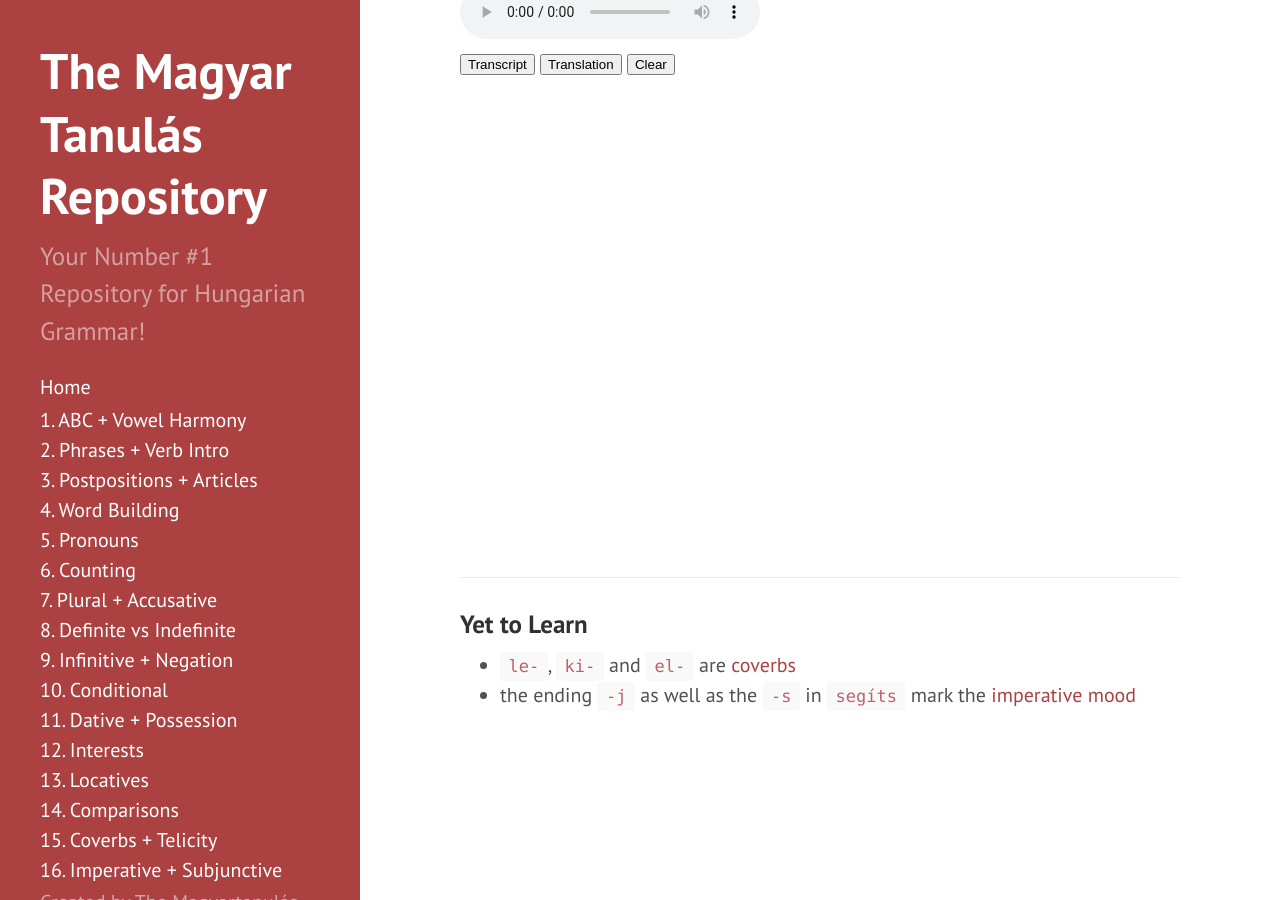
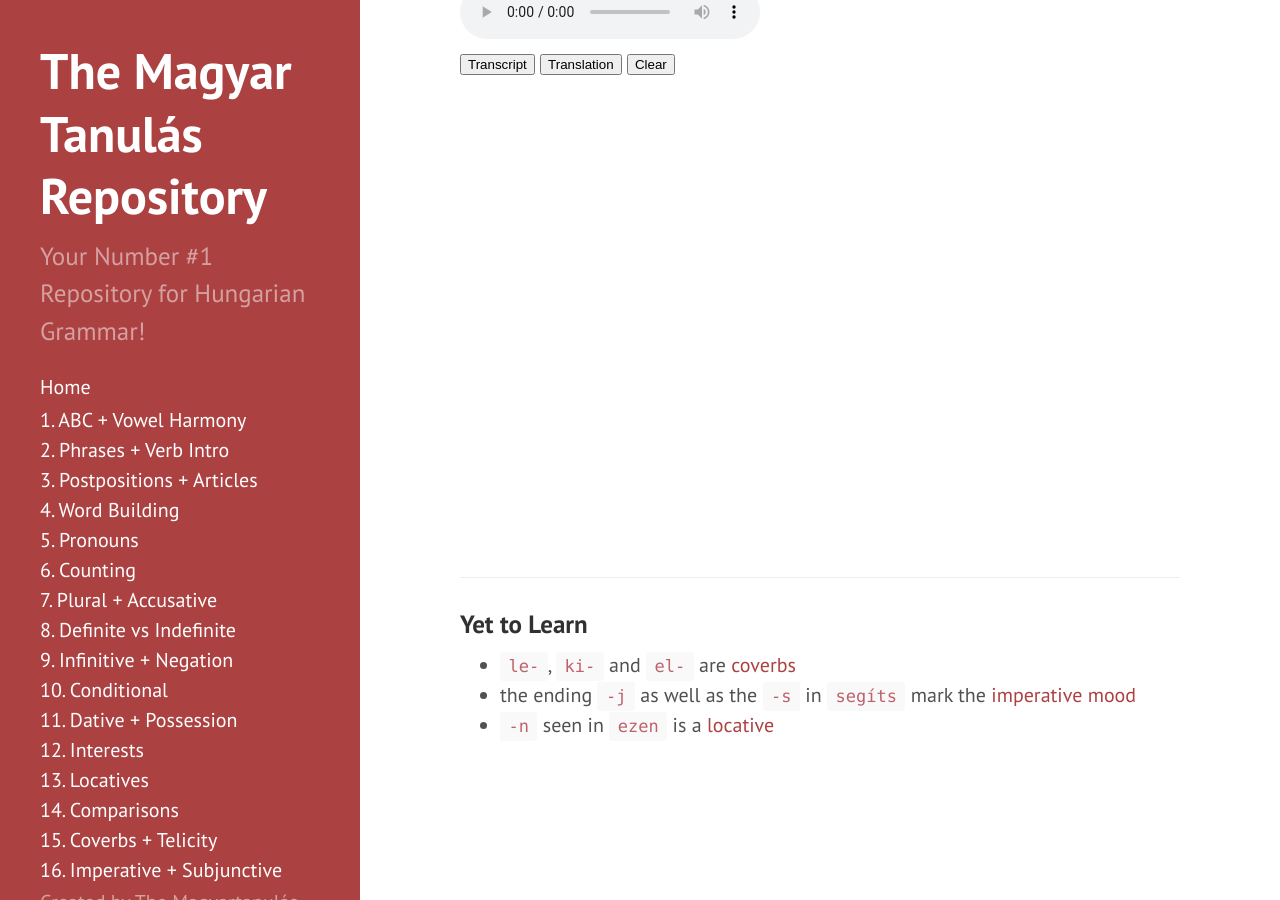
Before and after one commit to Magyartanulas/magyartanulas.github.io, a Jekyll site: the page built from infinitive_negation.md, in a window 1280 px wide and 900 px high, scrolled down 6075 px. Built offline with Jekyll 4.4.1, drawn with Linux system fonts in a browser that asks for light colours; Markdown is read by kramdown in place of the engine named in the settings.

Commit message:
Update infinitive_negation.md

```diff
--- a/infinitive_negation.md
+++ b/infinitive_negation.md
@@ -283,3 +283,4 @@ P: So now...<br/>
 
 * `le-`, `ki-` and `el-` are [coverbs](https://magyartanulas.github.io/coverbs_telicity/)
 * the ending `-j` as well as the `-s` in `segíts` mark the [imperative mood](https://magyartanulas.github.io/imperative_subjunctive/)
+* `-n` seen in `ezen` is a [locative](https://magyartanulas.github.io/locatives/)
```
